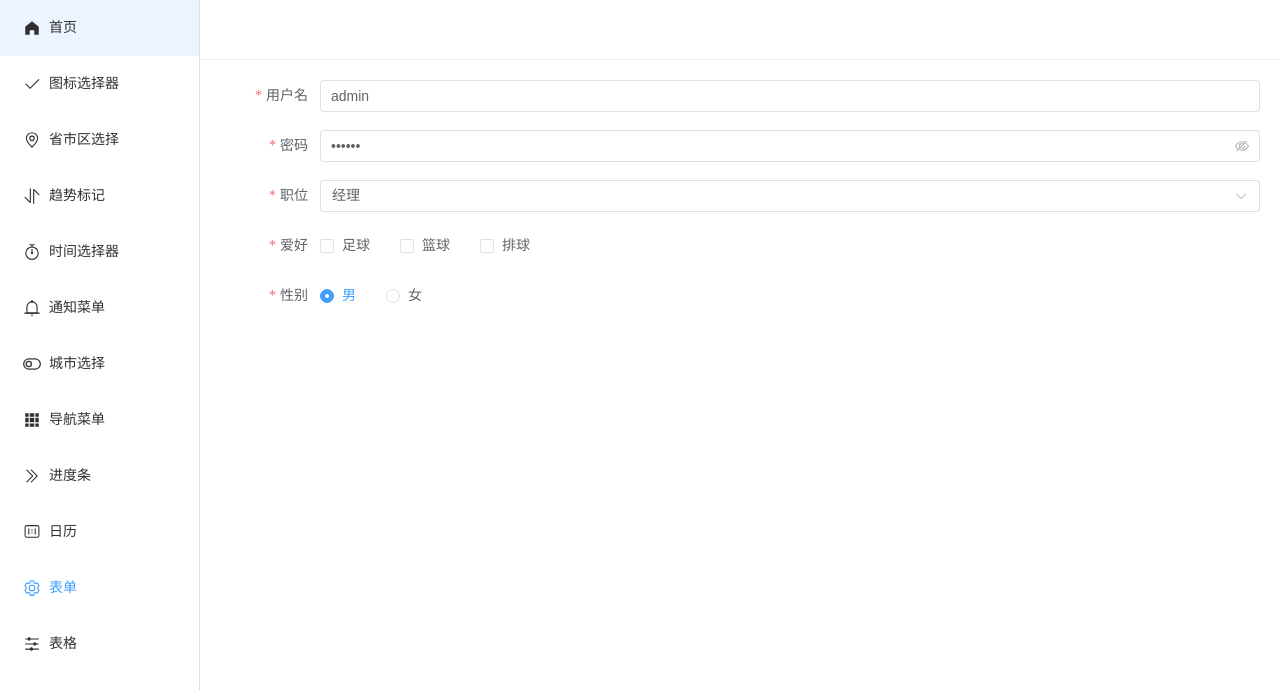
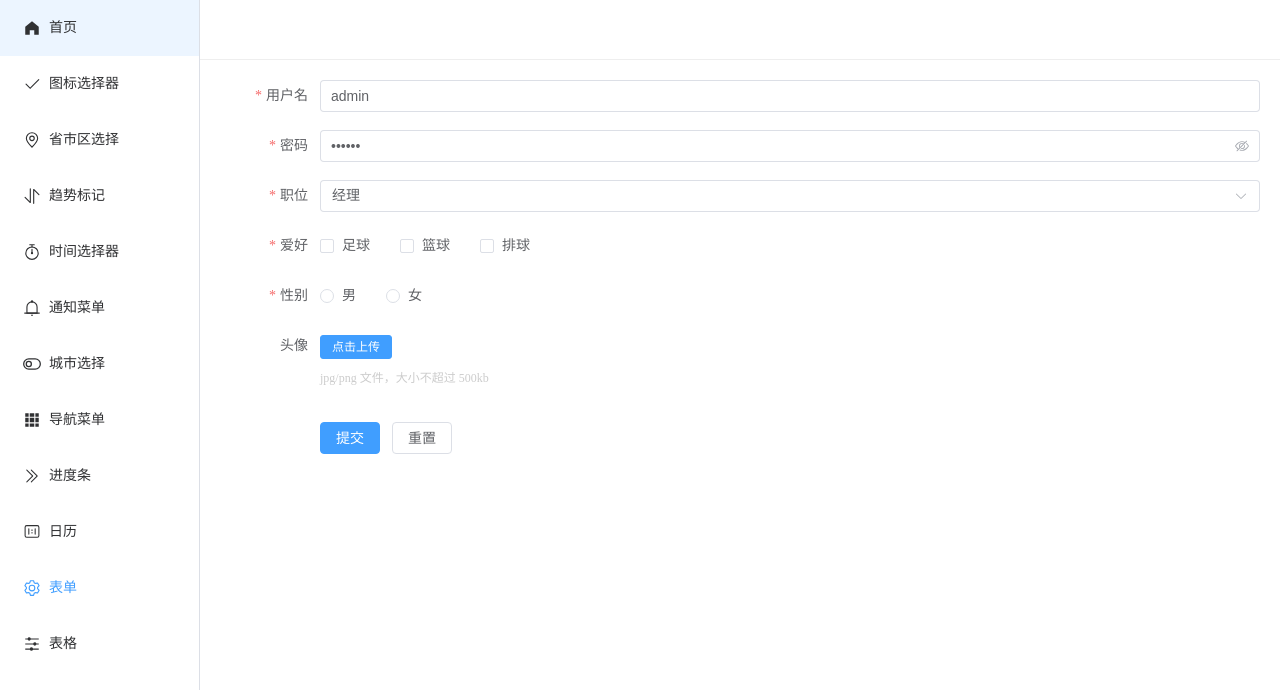
Before and after one commit to duanStar/m-element-components, a Vue app: page /form in a window 1280 px wide. Shown: the top 690 px of the page. Built offline with nearby package versions, Linux system fonts and the light colour scheme.

Commit message:
feat(*): 完善上传表单项逻辑

```diff
--- a/src/components/form/src/index.vue
+++ b/src/components/form/src/index.vue
@@ -1,5 +1,6 @@
 <template>
   <el-form
+    ref="form"
     v-bind="$attrs"
     :model="model"
     :rules="rules"
@@ -12,10 +13,29 @@
         :label="item.label"
       >
         <component
+          v-if="item.type !== 'upload'"
           :is="`el-${item.type}`"
           v-model="model[item.prop]"
           v-bind="item.attrs"
         />
+        <el-upload
+          v-else
+          v-bind="item.uploadAttrs"
+          :on-preview="onPreview"
+          :on-change="onChange"
+          :on-error="onError"
+          :on-progress="onProgress"
+          :on-success="onSuccess"
+          :on-remove="onRemove"
+          :on-exceed="onExceed"
+          :before-upload="beforeUpload"
+          :before-remove="beforeRemove"
+        >
+          <slot name="uploadArea"></slot>
+          <template #tip>
+            <slot name="uploadTip"></slot>
+          </template>
+        </el-upload>
       </el-form-item>
       <el-form-item v-else :prop="item.prop" :label="item.label">
         <component
@@ -35,6 +55,9 @@
         </component>
       </el-form-item>
     </template>
+    <el-form-item>
+      <slot name="action" :form="form" :model="model"></slot>
+    </el-form-item>
   </el-form>
 </template>
 
@@ -42,6 +65,14 @@
 import { onMounted, PropType, ref, watch } from "vue";
 import { FormOptions } from "./types/types";
 import { cloneDeep } from "lodash";
+import {
+  UploadRawFile,
+  UploadUserFile,
+  UploadFile,
+  UploadFiles,
+  UploadProgressEvent,
+  FormInstance,
+} from "element-plus";
 
 const { options } = defineProps({
   options: {
@@ -49,9 +80,21 @@ const { options } = defineProps({
     required: true,
   },
 });
+const formEmits = defineEmits([
+  "on-preview",
+  "on-change",
+  "on-error",
+  "on-progress",
+  "on-success",
+  "on-remove",
+  "before-upload",
+  "before-remove",
+  "on-exceed",
+]);
 
 let model = ref<any>({});
 let rules = ref<any>({});
+const form = ref<FormInstance | null>(null);
 
 let initForm = () => {
   if (options && options.length) {
@@ -65,6 +108,69 @@ let initForm = () => {
     rules.value = cloneDeep(r);
   }
 };
+
+let onPreview = (file: UploadFile) => {
+  formEmits("on-preview", file);
+};
+let onChange = (file: UploadFile, fileList: UploadFiles) => {
+  formEmits("on-change", {
+    file,
+    fileList,
+  });
+};
+let onError = (err: Error, file: UploadFile, fileList: UploadFiles) => {
+  formEmits("on-error", {
+    err,
+    file,
+    fileList,
+  });
+};
+let onProgress = (
+  event: UploadProgressEvent,
+  file: UploadFile,
+  fileList: UploadFiles
+) => {
+  formEmits("on-progress", {
+    event,
+    file,
+    fileList,
+  });
+};
+let onSuccess = (response: any, file: UploadFile, fileList: UploadFiles) => {
+  let uploadItem = options.find((item) => item.type === "upload");
+  model.value[uploadItem!.prop] = {
+    response,
+    file,
+    fileList,
+  };
+  formEmits("on-success", {
+    response,
+    file,
+    fileList,
+  });
+};
+let onRemove = (file: UploadFile, fileList: UploadFiles) => {
+  formEmits("on-remove", {
+    file,
+    fileList,
+  });
+};
+let onExceed = (files: File[], fileList: UploadUserFile[]) => {
+  formEmits("on-exceed", {
+    files,
+    fileList,
+  });
+};
+let beforeUpload = (file: UploadRawFile) => {
+  formEmits("before-upload", file);
+};
+let beforeRemove = (file: UploadFile, fileList: UploadFiles) => {
+  formEmits("before-remove", {
+    file,
+    fileList,
+  });
+};
+
 onMounted(() => {
   initForm();
 });
--- a/src/views/form/index.vue
+++ b/src/views/form/index.vue
@@ -1,9 +1,40 @@
 <template>
-  <m-form :options="options" label-width="100px"></m-form>
+  <m-form
+    :options="options"
+    label-width="100px"
+    @on-preview="handlePreview"
+    @on-remove="handleRemove"
+    @before-remove="beforeRemove"
+    @on-exceed="handleExceed"
+    @on-success="handleSuccess"
+    @on-error="handleError"
+    @on-change="handleChange"
+  >
+    <template #uploadArea>
+      <div>
+        <el-button type="primary" size="small">点击上传</el-button>
+      </div>
+    </template>
+    <template #uploadTip>
+      <div style="color: #ccc; font-size: 12px">
+        jpg/png 文件，大小不超过 500kb
+      </div>
+    </template>
+    <template #action="scope">
+      <el-button type="primary" @click="onSubmit(scope)">提交</el-button>
+      <el-button @click="resetForm(scope)">重置</el-button>
+    </template>
+  </m-form>
 </template>
 
 <script setup lang="ts">
 import { FormOptions } from "@/components/form/src/types/types";
+import { ElMessage, ElMessageBox, FormInstance } from "element-plus";
+
+interface Scope {
+  form: FormInstance;
+  model: any;
+}
 
 let options: FormOptions[] = [
   {
@@ -117,14 +148,14 @@ let options: FormOptions[] = [
   },
   {
     type: "radio-group",
-    value: "1",
+    value: "男",
     prop: "gender",
     label: "性别",
     rules: [
       {
         required: true,
         message: "性别不能为空",
-        trigger: "change",
+        trigger: "blur",
       },
     ],
     children: [
@@ -140,7 +171,69 @@ let options: FormOptions[] = [
       },
     ],
   },
+  {
+    type: "upload",
+    label: "头像",
+    prop: "photo",
+    uploadAttrs: {
+      action: "http://jsonplaceholder.typicode.com/posts",
+      limit: 3,
+      multiple: true,
+    },
+  },
 ];
+
+const handleRemove = ({ file, fileList }: any) => {
+  console.log(file, fileList);
+};
+
+const handlePreview = (file: any) => {
+  console.log(file);
+};
+
+const handleExceed = ({ files, fileList }: any) => {
+  ElMessage.warning(
+    `The limit is 3, you selected ${files.length} files this time, add up to ${
+      files.length + fileList.length
+    } totally`
+  );
+};
+
+const beforeRemove = ({ file, fileList }: any) => {
+  return ElMessageBox.confirm(`Cancel the transfert of ${file.name} ?`).then(
+    () => true,
+    () => false
+  );
+};
+
+const handleSuccess = ({ response, file, fileList }: any) => {
+  console.log(response, file, fileList);
+};
+
+const handleError = ({ err, file, fileList }: any) => {
+  console.log(err, file, fileList);
+};
+
+const handleChange = ({ file, fileList }: any) => {
+  console.log(file, fileList);
+};
+const onSubmit = (scope: Scope) => {
+  if (scope.form) {
+    scope.form.validate((valid) => {
+      if (valid) {
+        ElMessage.success("上传成功");
+        console.log(scope.model);
+      } else {
+        ElMessage.error("表单填写有误请重新检查");
+      }
+    });
+  }
+};
+const resetForm = (scope: Scope) => {
+  if (scope.form) {
+    scope.form.resetFields();
+  }
+};
 </script>
 
 <style scoped></style>
```
Also changed, not shown: src/components/form/src/types/types.ts (+23 -1 lines).
